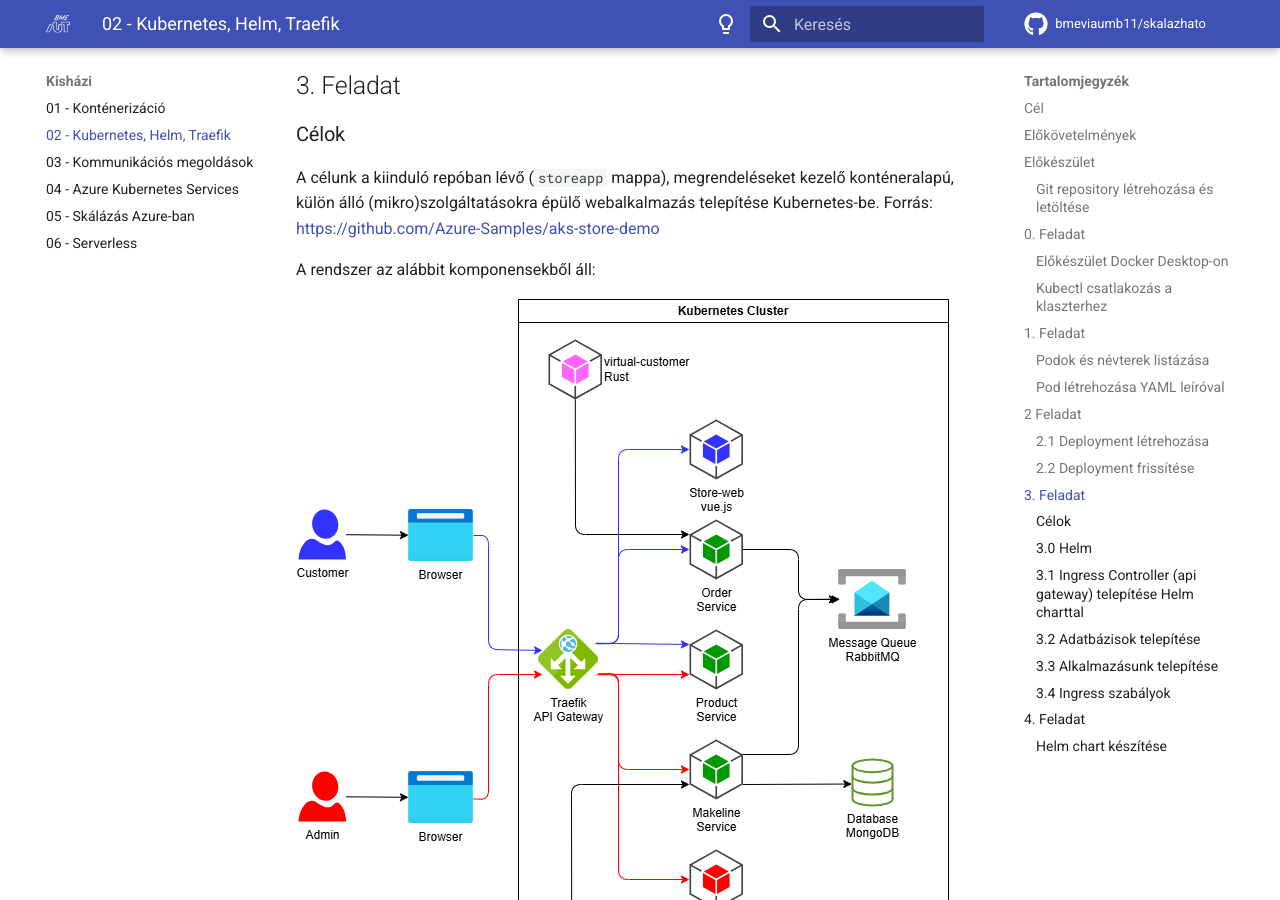
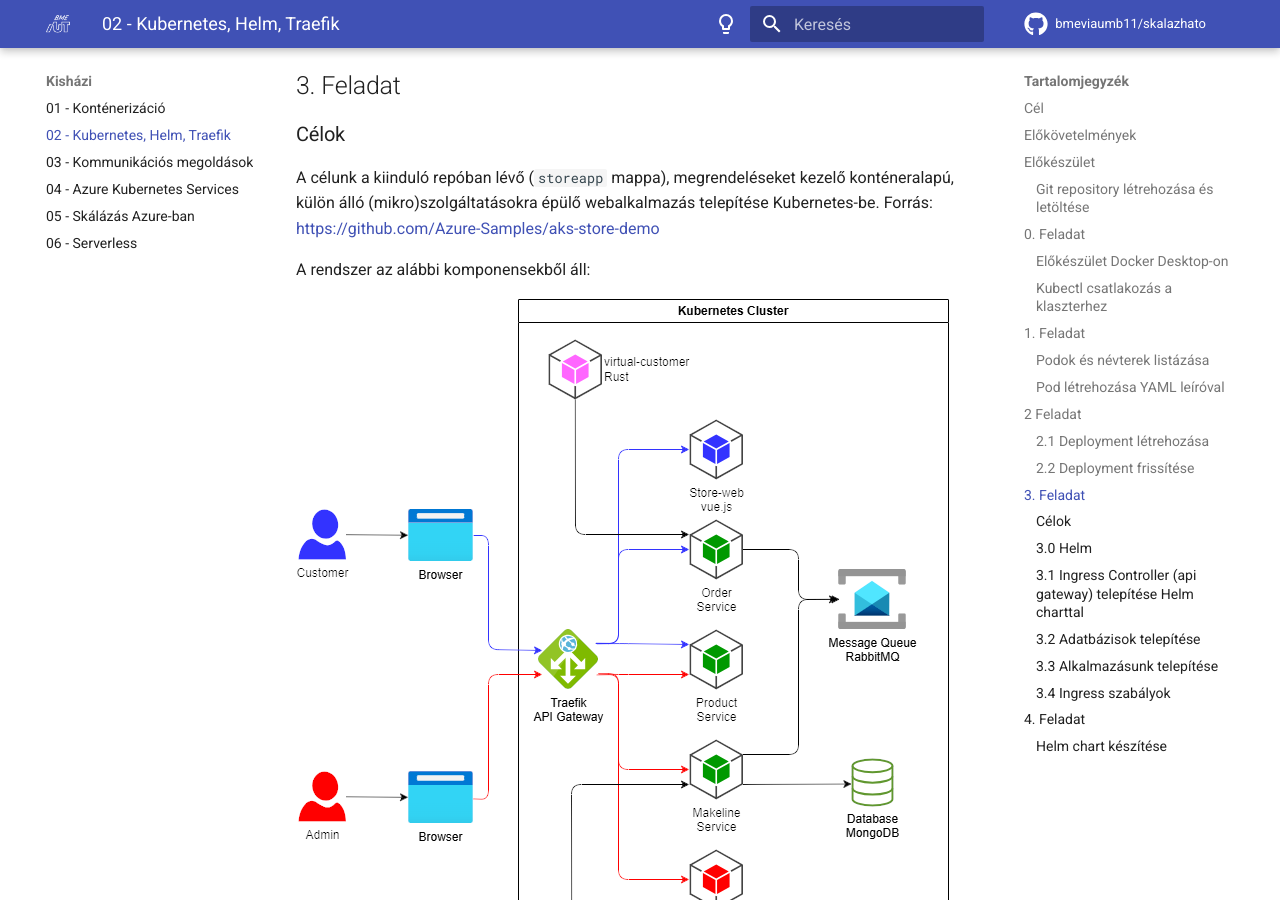
Before and after one commit to bmeviaumb11/skalazhato, an MkDocs documentation site: the page built from docs/homework/02-kubernetes/index.md, in a window 1280 px wide and 900 px high, scrolled down 6562 px. Built offline with MkDocs 1.6.1 and Material for MkDocs 9.7.7, drawn with Linux system fonts in a browser that asks for light colours; emoji names are drawn with the system emoji font; comment, search, counter and statistics services are not loaded.

Commit message:
02-kubernetes házi elírás és kép javítása

```diff
--- a/docs/homework/02-kubernetes/index.md
+++ b/docs/homework/02-kubernetes/index.md
@@ -264,10 +264,9 @@
 
 A célunk a kiinduló repóban lévő (`storeapp` mappa), megrendeléseket kezelő konténeralapú, külön álló (mikro)szolgáltatásokra épülő webalkalmazás telepítése Kubernetes-be. Forrás: <https://github.com/Azure-Samples/aks-store-demo>
 
-A rendszer az alábbit komponensekből áll:
+A rendszer az alábbi komponensekből áll:
 
-![K8S Sample app architecture](images/k8s.drawio.png#only-light)
-![K8S Sample app architecture](images/k8s.drawio_whitebg.png#only-dark)
+![K8S Sample app architecture](images/k8s.drawio_whitebg.png)
 
 |Szolgáltatás|Leírás|
 |------------|------|
```
